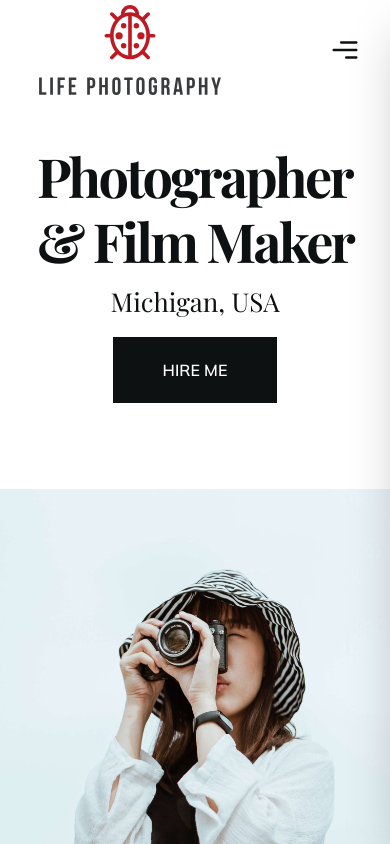
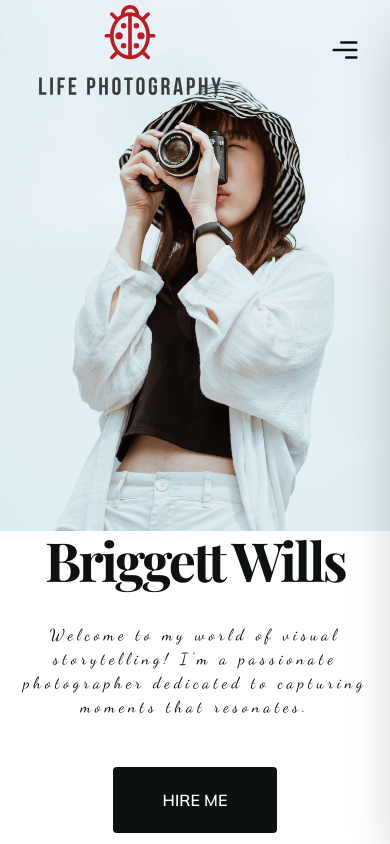
Before and after one commit to santoshdahal007/Photographer, a React (Create React App) app: page / in a window 390 px wide. Shown: the top 844 px of the page. Built offline with nearby package versions, Linux system fonts and the light colour scheme; the HTML template or start-up script is replaced by a standard one; a web font is replaced by a local one.

Commit message:
LP-updated home page

```diff
--- a/public/index.html
+++ b/public/index.html
@@ -31,7 +31,13 @@
       href="https://fonts.googleapis.com/css2?family=Mulish:ital,wght@0,200;0,300;0,400;0,500;0,600;0,700;0,800;0,900;0,1000;1,200;1,300;1,400;1,500;1,600;1,700;1,800;1,900;1,1000&family=Playfair+Display:ital,wght@0,400;0,500;0,600;0,700;0,800;0,900;1,400;1,500;1,600;1,700;1,800;1,900&display=swap"
       rel="stylesheet"
     />
-    <title>React App</title>
+    <link rel="preconnect" href="https://fonts.googleapis.com">
+    <link rel="preconnect" href="https://fonts.gstatic.com" crossorigin>
+    <link href="https://fonts.googleapis.com/css2?family=Great+Vibes&display=swap" rel="stylesheet">
+    <link rel="preconnect" href="https://fonts.googleapis.com">
+    <link rel="preconnect" href="https://fonts.gstatic.com" crossorigin>
+    <link href="https://fonts.googleapis.com/css2?family=Dancing+Script:wght@400;500&family=Tangerine&display=swap" rel="stylesheet">
+    <title>Life Photography</title>
   </head>
   <body>
     <noscript>You need to enable JavaScript to run this app.</noscript>
--- a/src/index.css
+++ b/src/index.css
@@ -15,4 +15,9 @@
   .btn {
     @apply py-[18px] px-[50px] h-[66px] flex items-center justify-center text-base uppercase font-secondary font-semibold bg-primary text-white;
   }
+  .dancing-script-20{
+    font-family: 'Dancing Script', cursive;
+    letter-spacing: 4px;
+    text-align: center;
+  }
 }
--- a/src/pages/Home.js
+++ b/src/pages/Home.js
@@ -13,19 +13,7 @@ const Home = () => {
     className='section'>
     <div className='container mx-auto h-full relative'>
       <div className='flex flex-col justify-center'>
-        <motion.div
-          initial={{opacity:0, y:'-50%'}}
-          animate={{opacity:1, y:'0'}}
-          exit={{opacity:0, y:'-50%'}}
-          transition={{transition1}}
-          className='w-full pt-36 pb-14 lg:pt-0
-          lg:pb-0 lg:w-auto z-10 lg:absolute
-          flex flex-col justify-center items-center lg:items-start'>
-            <h1 className='h1'>photographer <br/> & film maker</h1>
-            <p className='text-[26px] lg:text-[36px] font-primary mb-4 lg:mb-12'>Michigan, USA</p>
-            <Link to={'/contact'} className='btn mb-[30px]'>hire me</Link>
-        </motion.div>
-        <div className='felx justify-end max-h-96 lg:max-h-max'>
+        <div className='flex justify-end max-h-96 lg:max-h-max'>
           <motion.div
             initial={{scale:0}}
             animate={{scale:1}}
@@ -36,9 +24,26 @@ const Home = () => {
               whileHover={{scale:1.1}}
               transition={{transition1}}
               src={WomanImg}
-              alt='photograpers'/>
+              alt='photograper'/>
           </motion.div>
         </div>
+        <motion.div
+          initial={{opacity:0, y:'-50%'}}
+          animate={{opacity:1, y:'0'}}
+          exit={{opacity:0, y:'-50%'}}
+          transition={{transition1}}
+          className='w-full pt-36 pb-14 lg:pt-0
+          lg:pb-0 lg:w-auto z-10 lg:absolute
+          flex flex-col justify-center items-center
+          lg:items-start max-w-[610px]'>
+            <h1 className='h1 mb-[30px]'>Briggett Wills</h1>
+            <p className='mb-12 dancing-script-20 sm:text-2xl'>
+              Welcome to my world of visual storytelling! I'm a
+              passionate photographer dedicated to capturing
+              moments that resonates.
+            </p>
+            <Link to={'/contact'} className='btn mb-[30px] rounded'>Hire me</Link>
+        </motion.div>
       </div>
     </div>
   </motion.section>;
```
